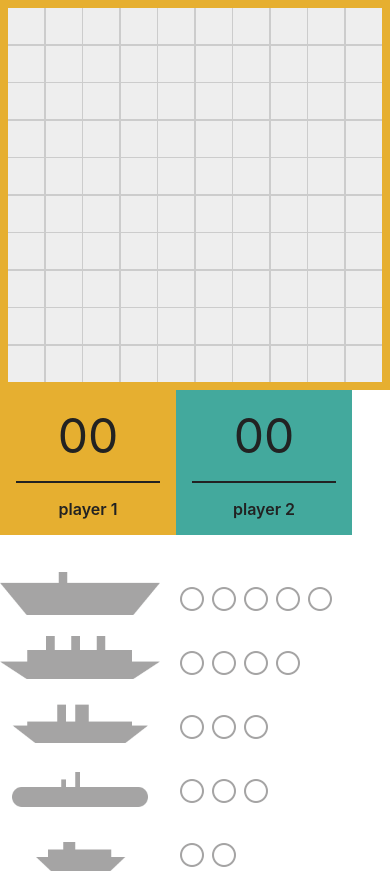
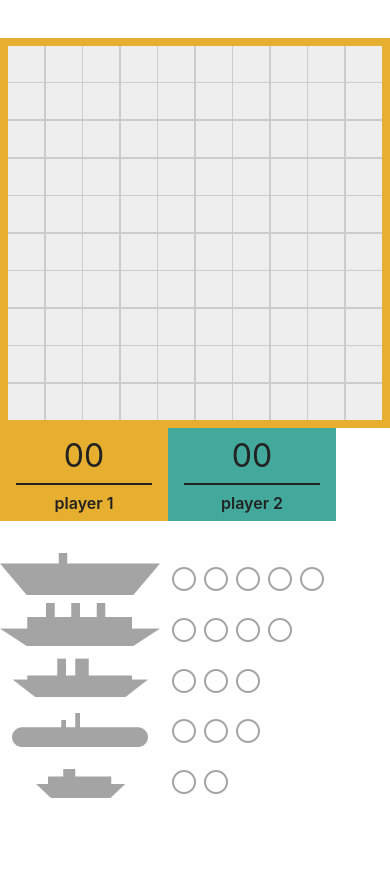
Before and after one commit to ydhkrn/battleship, a React (Vite) app: page / in a window 390 px wide. After the commit the page ends 844 px from the top, so only its background shows below. Built offline with nearby package versions, Linux system fonts and the light colour scheme.

Commit message:
Responsive items in Game player info section

```diff
--- a/src/app/theme.less
+++ b/src/app/theme.less
@@ -18,7 +18,15 @@
 @app-margin: 1rem;
 @ship-img-size: 10rem;
 @game-sections-gap: 2rem;
-@game-section-padding: 1rem;
+
+@game-section-padding-mobile: 0.5rem;
+@game-section-padding-tablet: calc(2 * @game-section-padding-mobile);
+@game-section-padding-desktop: @game-section-padding-tablet;
+
+@game-section-player-info-item-gap-mobile: 0.5rem;
+@game-section-player-info-item-gap-tablet: calc(2 * @game-section-player-info-item-gap-mobile);
+@game-section-player-info-item-gap-desktop: 0.5rem;
+
 @gameboard-cell-gap: 0.1rem;
 @gameboard-border: 0.5rem;
 
@@ -26,7 +34,8 @@
  * Typography
  */
 @text-bold: 600;
-@text-player-score: 3rem;
+@text-player-score: 2rem;
+@text-player-score-size-step: 1rem;
 @text-player-name: 1rem;
 
 /**
--- a/src/components/scoreBoard/styles.module.less
+++ b/src/components/scoreBoard/styles.module.less
@@ -21,8 +21,17 @@
   display: flex;
   flex-direction: column;
   align-items: center;
-  padding: @game-section-padding;
-  gap: 1rem;
+  padding: @game-section-padding-mobile calc(2 * @game-section-padding-mobile);
+  gap: @game-section-player-info-item-gap-mobile;
+
+  @media @tablet {
+    gap: @game-section-player-info-item-gap-tablet;
+    padding: @game-section-padding-tablet;
+  }
+  @media @desktop {
+    gap: @game-section-player-info-item-gap-desktop;
+    padding: @game-section-padding-desktop;
+  }
 
   > hr {
     margin: 0;
@@ -36,6 +45,13 @@
 .score {
   flex: 2;
   font-size: @text-player-score;
+
+  @media @tablet {
+    font-size: calc(@text-player-score + @text-player-score-size-step);
+  }
+  @media @desktop {
+    font-size: calc(@text-player-score + 2 * @text-player-score-size-step);
+  }
 }
 
 .player1 {
--- a/src/components/shipsStatus/styles.module.less
+++ b/src/components/shipsStatus/styles.module.less
@@ -17,7 +17,7 @@
 }
 
 .shipLives {
-  padding: @game-section-padding;
+  padding: @game-section-padding-mobile;
   display: flex;
   flex-direction: row;
   flex-wrap: nowrap;
```
